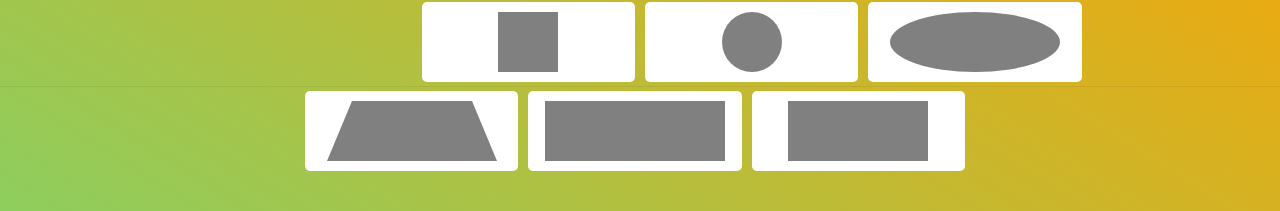
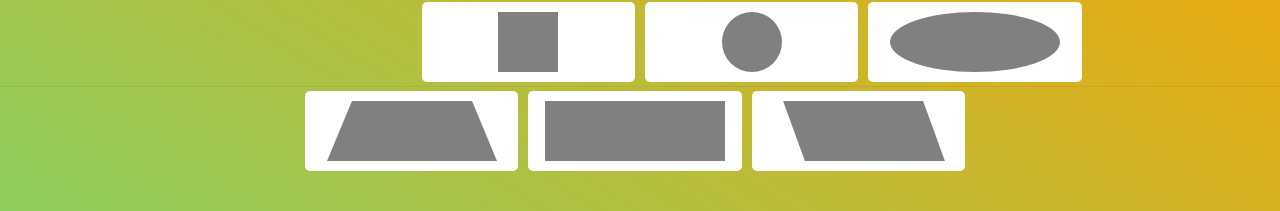
Before and after one commit to BellTitiporn/Frontendtest, a React (Vite) app in the folder animation-button/: page /layout in a window 1280 px wide. Shown: the part 241-452 px from the top of the page. Built offline with nearby package versions, Linux system fonts and the light colour scheme.

Commit message:
Update Layout&Style.css

```diff
--- a/animation-button/src/component/Layout&Style.css
+++ b/animation-button/src/component/Layout&Style.css
@@ -5,6 +5,18 @@
     font-size: 20px;
     font-weight: 600;
 }
+
+.navbar-layout{
+    position: absolute;
+    top: 1;
+    right: 0;
+}
+
+.wrapper1 {
+    display: flex;
+    flex-direction: column;
+    height: 100vh;
+  }
 
 .item1{
     justify-content: center;
@@ -265,7 +277,7 @@
     transform: skewX(20deg);
     position: absolute;
     top: 13%;
-    left: 50%;
-    transform: translateY(-50%);
-    transform: translateX(-50%);
+    left: 20%;
+    /* transform: translateY(-50%); */
+    /* transform: translateX(-50%); */
 }
```
